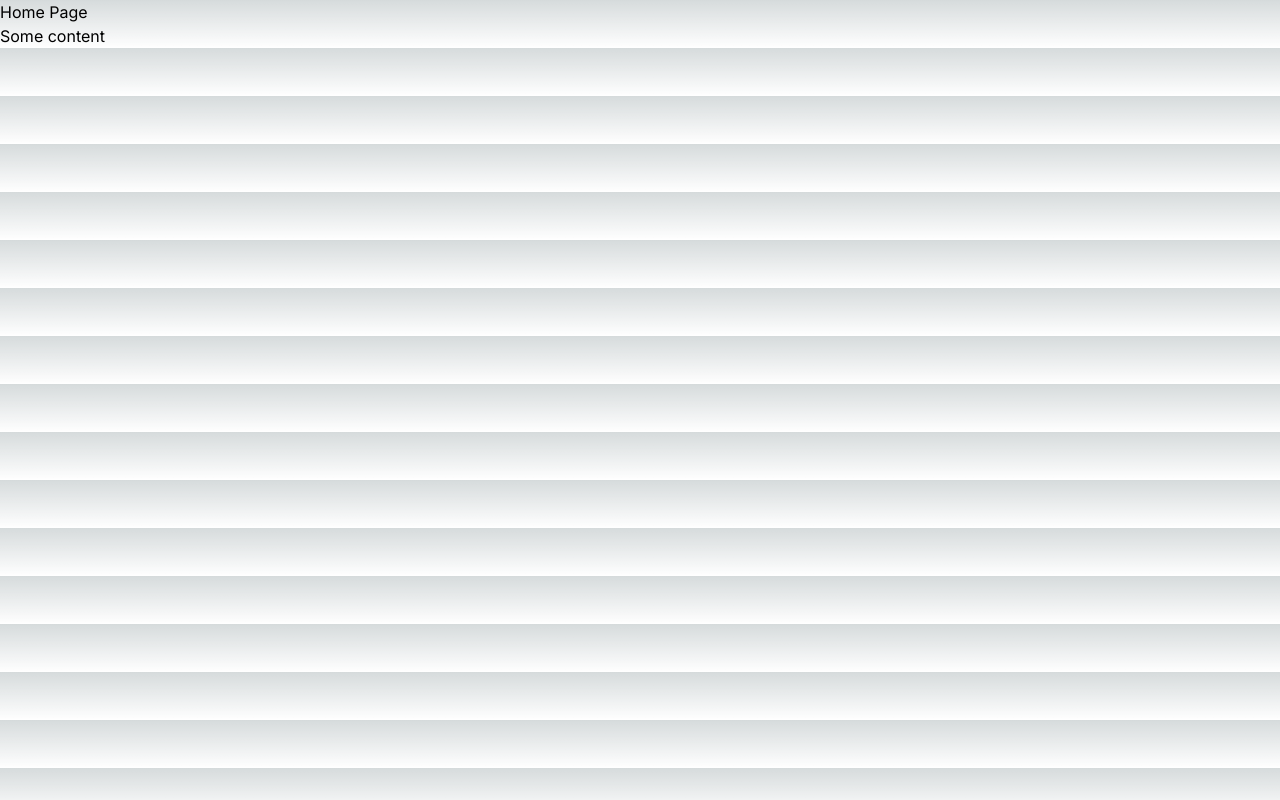
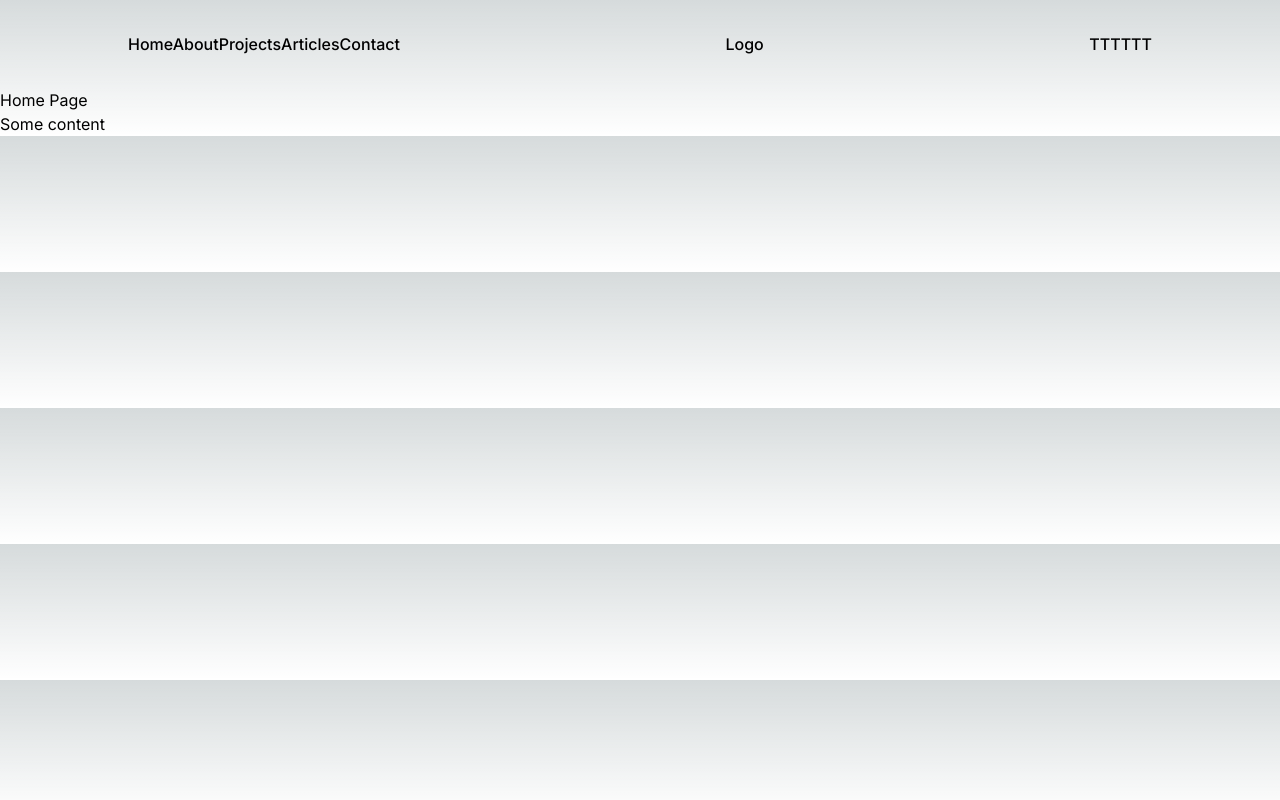
Before and after one commit to MohamedTaherMaalej/my-portfolio, a Next.js app: page /home in a window 1280 px wide. Built offline with nearby package versions, Linux system fonts and the light colour scheme.

Commit message:
feat: Add NavBar

```diff
--- a/app/home/page.jsx
+++ b/app/home/page.jsx
@@ -1,6 +1,9 @@
+import NavBar from "@/components/NavBar";
+
 export default function Home() {
   return (
     <div>
+      <NavBar />
       <h1>Home Page</h1>
       <p>Some content</p>
     </div>
--- /dev/null
+++ b/components/NavBar.js
@@ -0,0 +1,27 @@
+import Link from 'next/link'
+import React from 'react'
+
+function NavBar() {
+  return (
+    <header className='w-full px-32 py-8 font-medium flex items-center justify-between'>
+        <nav>
+            <Link href='/'>Home</Link>
+            <Link href='/about'>About</Link>
+            <Link href='/projects'>Projects</Link>
+            <Link href='/articles'>Articles</Link>
+            <Link href='/contact'>Contact</Link>
+        </nav>
+        <h2>Logo</h2>
+        <nav>
+            <Link href='/' target={'_blank'}>T</Link>
+            <Link href='/' target={'_blank'}>T</Link>
+            <Link href='/' target={'_blank'}>T</Link>
+            <Link href='/' target={'_blank'}>T</Link>
+            <Link href='/' target={'_blank'}>T</Link>
+            <Link href='/' target={'_blank'}>T</Link>
+        </nav>
+    </header>
+  )
+}
+
+export default NavBar
```
